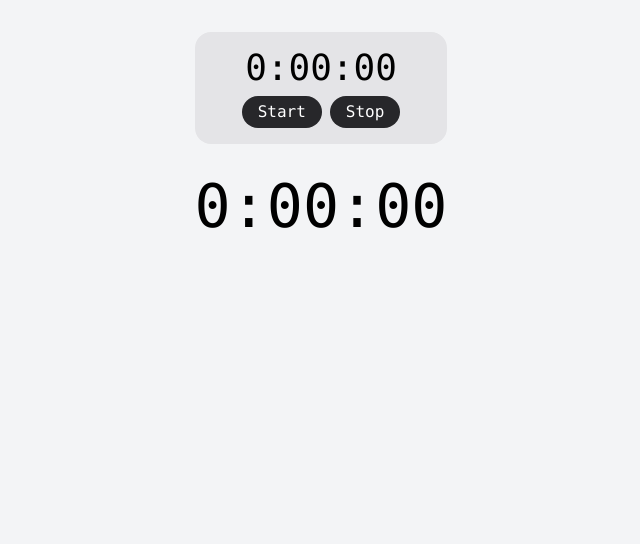
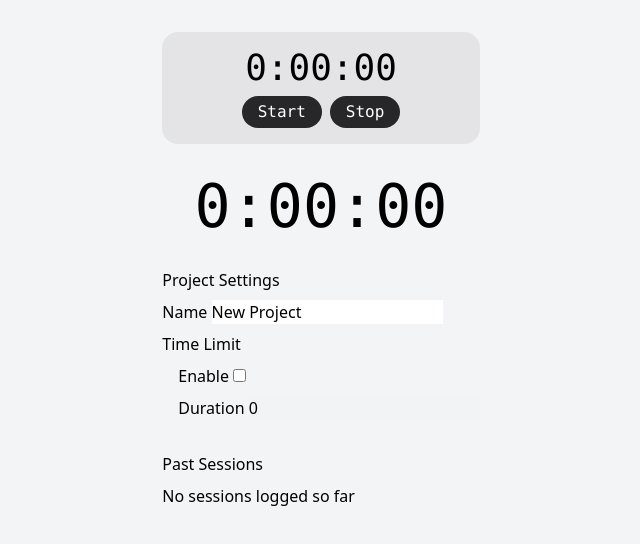
Before and after one commit to robpc/time-tally, a SvelteKit app: page / in a window 1280 px wide. Shown: the top 544 px of the page, without its empty margins (319-959 px from the left). Built offline with nearby package versions, Linux system fonts and the light colour scheme.

Commit message:
Some basic settings and countdown

```diff
--- a/src/routes/+page.svelte
+++ b/src/routes/+page.svelte
@@ -8,7 +8,13 @@
 		(total, { start, stop }) => total + Math.round(stop.getTime() - start.getTime()),
 		0
 	);
-	$: totalTime = exisitingTime + Math.round(currentTime);
+	$: totalTime = projectHasTimeLimit
+		? parseInt(projectTimeLimitDuration) - (exisitingTime + Math.round(currentTime))
+		: exisitingTime + Math.round(currentTime);
+
+	let projectName = 'New Project';
+	let projectHasTimeLimit = false;
+	let projectTimeLimitDuration = '0';
 </script>
 
 <div class="flex flex-col justify-center gap-8">
@@ -22,12 +28,37 @@
 	/>
 	<div class="text-center font-mono text-6xl">{getTimeDisplay(totalTime)}</div>
 	<div class="flex flex-col gap-2">
+		<h2>Project Settings</h2>
+		<label for="project_name">
+			Name
+			<input id="project_name" bind:value={projectName} />
+		</label>
+		<h3>Time Limit</h3>
+		<div class="flex flex-col gap-2 pl-4">
+			<label for="has_time_limit">
+				Enable
+				<input id="has_time_limit" type="checkbox" bind:checked={projectHasTimeLimit} />
+			</label>
+			<label for="time_limit">
+				Duration
+				<input
+					id="time_limit"
+					disabled={!projectHasTimeLimit}
+					bind:value={projectTimeLimitDuration}
+				/>
+			</label>
+		</div>
+	</div>
+	<div class="flex flex-col gap-2">
+		<h2>Past Sessions</h2>
 		{#each list as item}
 			<div class="flex flex-row gap-4">
 				<div>{getTimeDisplay(Math.round(item.stop.getTime() - item.start.getTime()))}</div>
 				<div>{item.start.toLocaleString()}</div>
 				<div>{item.stop.toLocaleString()}</div>
 			</div>
+		{:else}
+			<div>No sessions logged so far</div>
 		{/each}
 	</div>
 </div>
```
